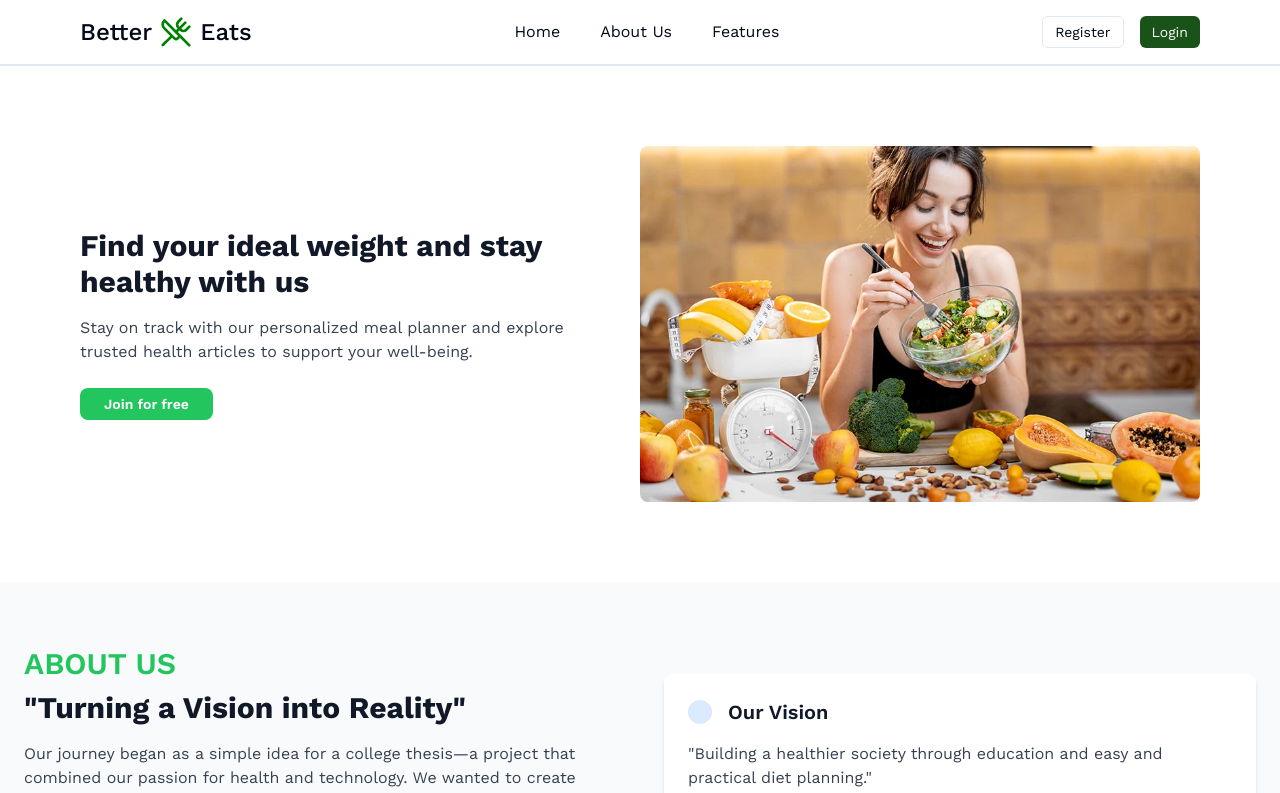
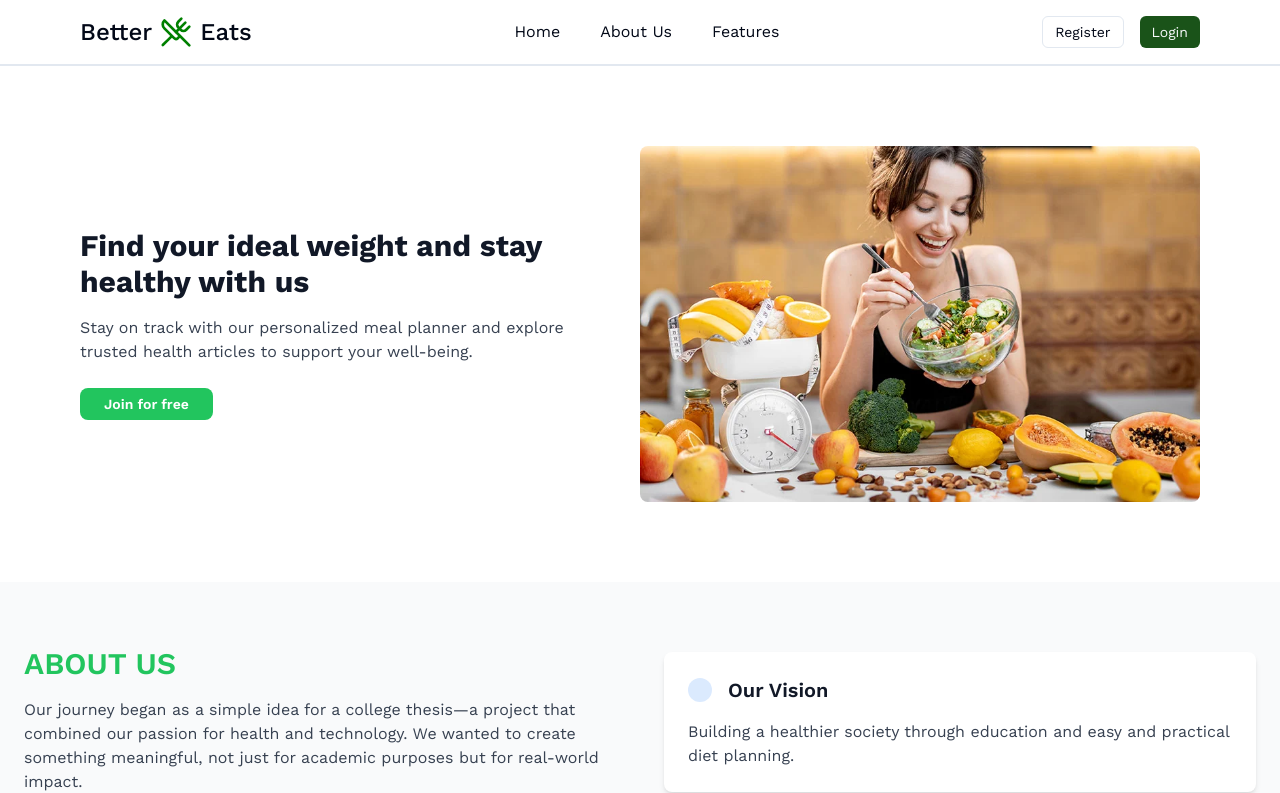
Before and after one commit to Johovenn/BetterEats, a Next.js app: page / in a window 1280 px wide. Shown: the top 793 px of the page. Built offline with nearby package versions, Linux system fonts and the light colour scheme; no server answers.

Commit message:
Update page.tsx

```diff
--- a/src/app/page.tsx
+++ b/src/app/page.tsx
@@ -61,9 +61,6 @@
         {/* Left Text Content */}
         <div>
           <h2 className="text-3xl font-semibold text-green-500 uppercase">About Us</h2>
-          <h1 className="text-3xl font-bold text-gray-900 mt-2">
-            "Turning a Vision into Reality"
-          </h1>
           <p className="text-gray-700 mt-4">
             Our journey began as a simple idea for a college thesis—a project that combined our passion for health and technology. We wanted to create something meaningful, not just for academic purposes but for real-world impact.
           </p>
@@ -89,7 +86,7 @@
               <h4 className="text-xl font-semibold text-gray-900">Our Vision</h4>
             </div>
             <h2 className="text-gray-700 mt-4">
-              "Building a healthier society through education and easy and practical diet planning."
+              Building a healthier society through education and easy and practical diet planning.
             </h2>
           </div>
 
```
